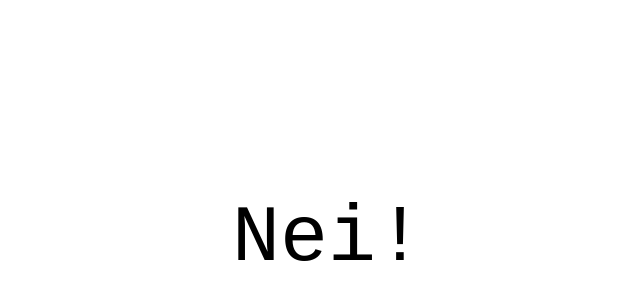
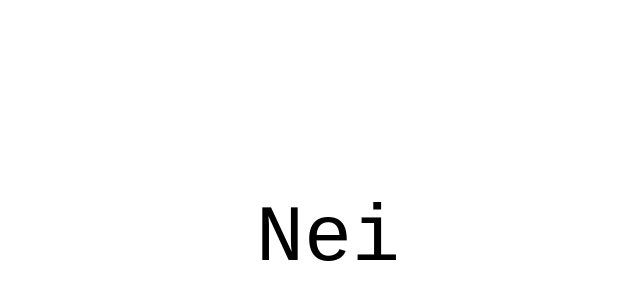
Before and after one commit to larskristianhaga/regnerdetioslo.no, a Vue app in the folder app/: page / in a window 1280 px wide. Shown: the part 162-462 px from the top of the page, without its empty margins (312-952 px from the left). Built offline with nearby package versions, Linux system fonts and the light colour scheme.

Commit message:
More logging.

```diff
--- a/app/src/App.vue
+++ b/app/src/App.vue
@@ -9,26 +9,29 @@ export default {
   name: "App",
   data() {
     return {
-      "isItRaining": ""
+      isItRaining: "",
     };
   },
   mounted() {
-  // Endpoint is gotten from GitHub Actions Secret.
-  const endpointURL = import.meta.env.VITE_BACKEND_ENDPOINT_URL;
+    // Endpoint is gotten from GitHub Actions Secret.
+    const endpointURL = import.meta.env.VITE_BACKEND_ENDPOINT_URL;
+    console.log(endpointURL);
 
-    axios.get(endpointURL)
+    axios
+      .get(endpointURL)
       .then((response) => {
+        console.log(response);
+        console.log(response.data);
 
-      const isRainingValue = response.data["DoesItRain"];
+        const isRainingValue = response.data["DoesItRain"];
 
-        isRainingValue ?
-          this.isItRaining = "Ja..."
-          :
-          this.isItRaining = "Nei!";
+        console.log(isRainingValue);
+
+        isRainingValue ? (this.isItRaining = "Ja") : (this.isItRaining = "Nei");
       })
       .catch((error) => {
         console.log("Something went wrong. " + error);
       });
-  }
+  },
 };
 </script>
```
